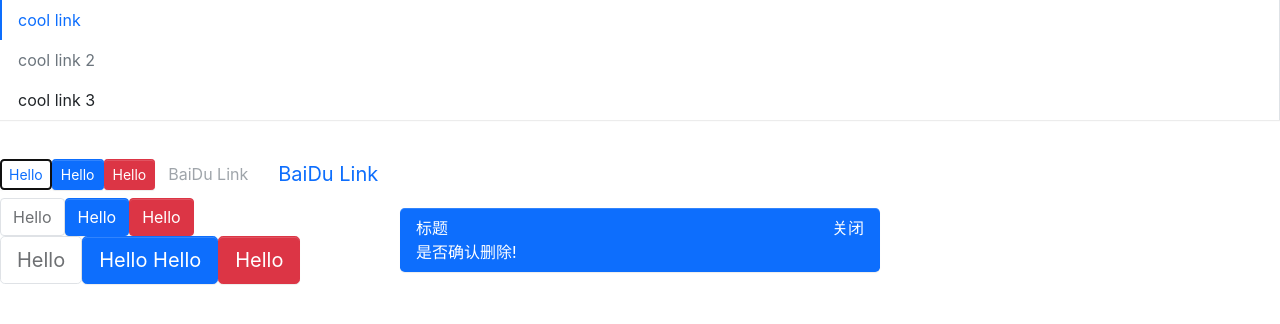
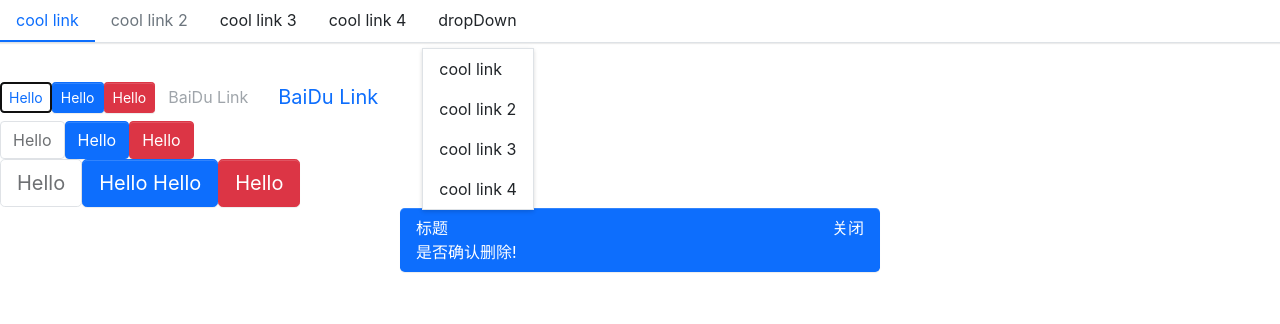
Before and after one commit to boom-sakalaka/stepup, a React (Create React App) app: page / in a window 1280 px wide. Shown: the top 324 px of the page. Built offline with nearby package versions, Linux system fonts and the light colour scheme.

Commit message:
添加submenu组件

```diff
--- a/src/App.tsx
+++ b/src/App.tsx
@@ -3,25 +3,41 @@
 import Alert ,{AlertType} from './components/Alert/alert'
 import Menu from './components/Menu/menu'
 import MenuItem from './components/Menu/menuItem'
+import SubMenu from './components/Menu/subMenu'
 
 function App() {
   const [isShowAlert,setIsShowAlert] = useState(true)
   return (
     <div className="App">
       <header className="App-header">
-        <Menu defaultIndex={0} onSelect={(index) =>{} } mode='vertical'>
-          <MenuItem index={0}>
+        <Menu defaultIndex={0} onSelect={(index) =>{}}>
+          <MenuItem>
             cool link
           </MenuItem>
-          <MenuItem index={1} disabled>
+          <MenuItem disabled>
             cool link 2
           </MenuItem>
-          <MenuItem index={2}>
+          <MenuItem>
             cool link 3
           </MenuItem>
+          <MenuItem>
+            cool link 4
+          </MenuItem>
+          <SubMenu title="dropDown">
+              <MenuItem>
+                cool link
+              </MenuItem>
+              <MenuItem disabled>
+                cool link 2
+              </MenuItem>
+              <MenuItem>
+                cool link 3
+              </MenuItem>
+              <MenuItem>
+                cool link 4
+              </MenuItem>
+          </SubMenu>
         </Menu>
-
-
 
         <Button size={ButtonSize.Small} autoFocus className="my-test">Hello</Button>
         <Button size={ButtonSize.Small} btnType={ButtonType.Primary} onClick={(e) => {e.preventDefault(); alert(111)}}>Hello</Button>
--- a/src/components/Menu/_style.scss
+++ b/src/components/Menu/_style.scss
@@ -6,7 +6,7 @@
   list-style: none;
   border-bottom: $menu-border-width solid $menu-border-color;
   box-shadow: $menu-box-shadow;
-  .menu-item {
+  > .menu-item {
     padding: $menu-item-padding-y $menu-item-padding-x;
     cursor: pointer;
     transition: $menu-transition;
@@ -26,13 +26,73 @@
         $menu-item-active-color;
     }
   }
+  .submenu-item {
+    position: relative;
+    .submenu-title {
+      display: flex;
+      align-items: center;
+    }
+    .arrow-icon {
+      transition: transform 0.25s ease-in-out;
+      margin-left: 3px;
+    }
+    &:hover {
+      .arrow-icon {
+        transform: rotate(180deg);
+      }
+    }
+  }
+  .is-vertical {
+    .arrow-icon {
+      transform: rotate(0deg) !important;
+    }
+  }
+  .is-vertical.is-opened {
+    .arrow-icon {
+      transform: rotate(180deg) !important;
+    }
+  }
+  .stepup-submenu {
+    //display: none;
+    list-style: none;
+    padding-left: 0;
+    white-space: nowrap;
+    //transition: $menu-transition;
+    .menu-item {
+      padding: $menu-item-padding-y $menu-item-padding-x;
+      cursor: pointer;
+      transition: $menu-transition;
+      color: $body-color;
+      &.is-active,
+      &:hover {
+        color: $menu-item-active-color !important;
+      }
+    }
+  }
+  .stepup-submenu.menu-opened {
+    //display: block;
+  }
 }
-
+.menu-horizontal {
+  > .menu-item {
+    border-bottom: $menu-item-active-border-width solid transparent;
+  }
+  .stepup-submenu {
+    position: absolute;
+    background: $white;
+    z-index: 100;
+    top: calc(100% + 8px);
+    left: 0;
+    border: $menu-border-width solid $menu-border-color;
+    box-shadow: $submenu-box-shadow;
+  }
+}
 .menu-vertical {
   flex-direction: column;
   border-bottom: 0px;
+  margin: 10px 20px;
   border-right: $menu-border-width solid $menu-border-color;
-  .menu-item {
+  > .menu-item {
     border-left: $menu-item-active-border-width solid transparent;
     &.is-active,
     &:hover {
--- a/src/components/Menu/menu.tsx
+++ b/src/components/Menu/menu.tsx
@@ -1,6 +1,6 @@
 import React, { useState,createContext  } from 'react'
 import classNames from 'classnames'
-
+import { MenuItemProps } from './menuItem'
 type MenuMode = 'horizontal' | 'vertical'
 type SelectCallback = (selectedIndex: number) => void
 export interface MenuProps {
@@ -27,7 +27,8 @@
   } = props
   const [currentActive,setActive] = useState(defaultIndex)
   const classes = classNames('stepup-menu',className,{
-    'menu-vertical': mode === 'vertical'
+    'menu-vertical': mode === 'vertical',
+    'menu-horizontal': mode !== 'vertical',
   })
   const handleClikc = (index : number) => {
     setActive(index)
@@ -39,10 +40,24 @@
     index: currentActive ? currentActive : 0,
     onSelect: handleClikc,
   }
+
+  const renderChildren = () => {
+    return React.Children.map(children, (child,index) => {
+      const childElement = child as React.FunctionComponentElement<MenuItemProps>
+      const { displayName } = childElement.type
+      if(displayName === 'MenuItem' || displayName === 'SubMenu'){
+        return React.cloneElement(childElement,{
+          index
+        })
+      }else{
+        console.error('Warning : Menu has a child which is not a MenuItem component')
+      }
+    })
+  }
   return (
     <ul className={classes} style={style} data-testid="test-menu">
       <MenuContext.Provider value={passedContext}>
-        {children}
+        {renderChildren()}
       </MenuContext.Provider>
     </ul>
   )
--- a/src/components/Menu/menuItem.tsx
+++ b/src/components/Menu/menuItem.tsx
@@ -2,7 +2,7 @@
 import classNames from 'classnames'
 import { MenuContext } from './menu'
 export interface MenuItemProps {
-  index: number;
+  index?: number;
   disabled?: boolean;
   className?: string;
   style?: React.CSSProperties;
@@ -22,7 +22,7 @@
     'is-active': context.index === index,
   })
   const handleClick = () => {
-    if(context.onSelect && !disabled){
+    if(context.onSelect && !disabled && (typeof index === 'number')){
       context.onSelect(index)
     }
   }
@@ -33,4 +33,5 @@
   )
 }
 
+MenuItem.displayName = 'MenuItem'
 export default MenuItem
--- /dev/null
+++ b/src/components/Menu/subMenu.tsx
@@ -0,0 +1,45 @@
+import React, { useContext, FunctionComponentElement } from 'react'
+import classNames from 'classnames'
+import { MenuContext } from './menu'
+import { MenuItemProps } from './menuItem'
+
+export interface SubMenuProps {
+  index?: number;
+  title: string;
+  className?: string;
+}
+
+const SubMenu: React.FC<SubMenuProps> = (props) => {
+  const { index, title, className, children } = props
+  const context = useContext(MenuContext)
+  const classes = classNames('menu-item submenu-item',className,{
+    'is-active': context.index === index
+  })
+  const renderChildren = () => {
+    const childrenComponent = React.Children.map(children, (child, index) => {
+      const childElement = child as FunctionComponentElement<MenuItemProps>
+      if(childElement.type.displayName === 'MenuItem'){
+        return childElement
+      }else{
+        console.error('Warning : Menu has a child which is not a MenuItem component')
+      }
+    })
+    return (
+      <ul className="stepup-submenu">
+        {childrenComponent}
+      </ul>
+    )
+  }
+  return (
+    <li key={index} className={classes}>
+      <div className='submenu-title'>
+        {title}
+      </div>
+      {renderChildren()}
+    </li>
+  )
+}
+
+SubMenu.displayName = 'SubMenu'
+
+export default SubMenu
```
Also changed, not shown: 2 other files (tests, documents, lock files or other folders).
